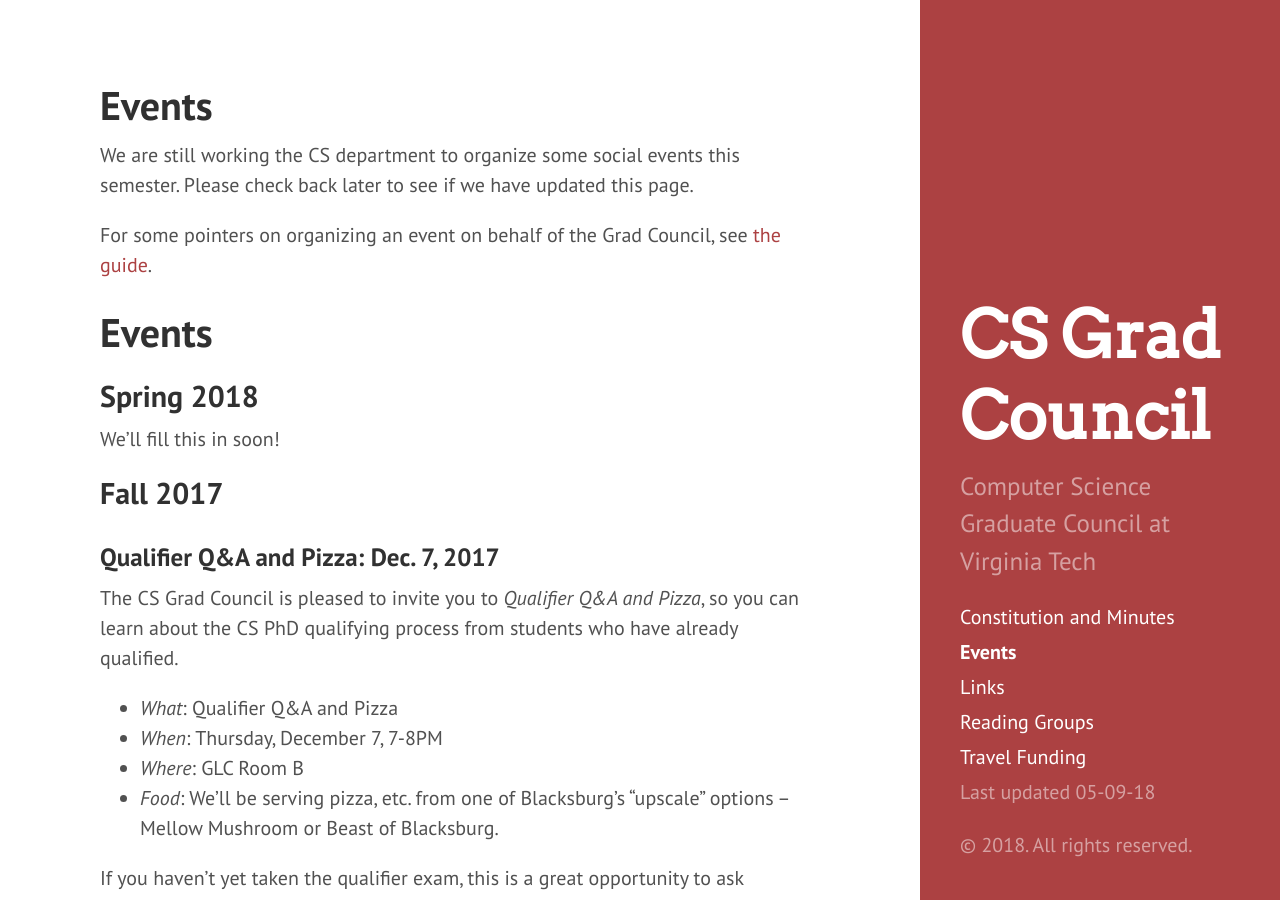
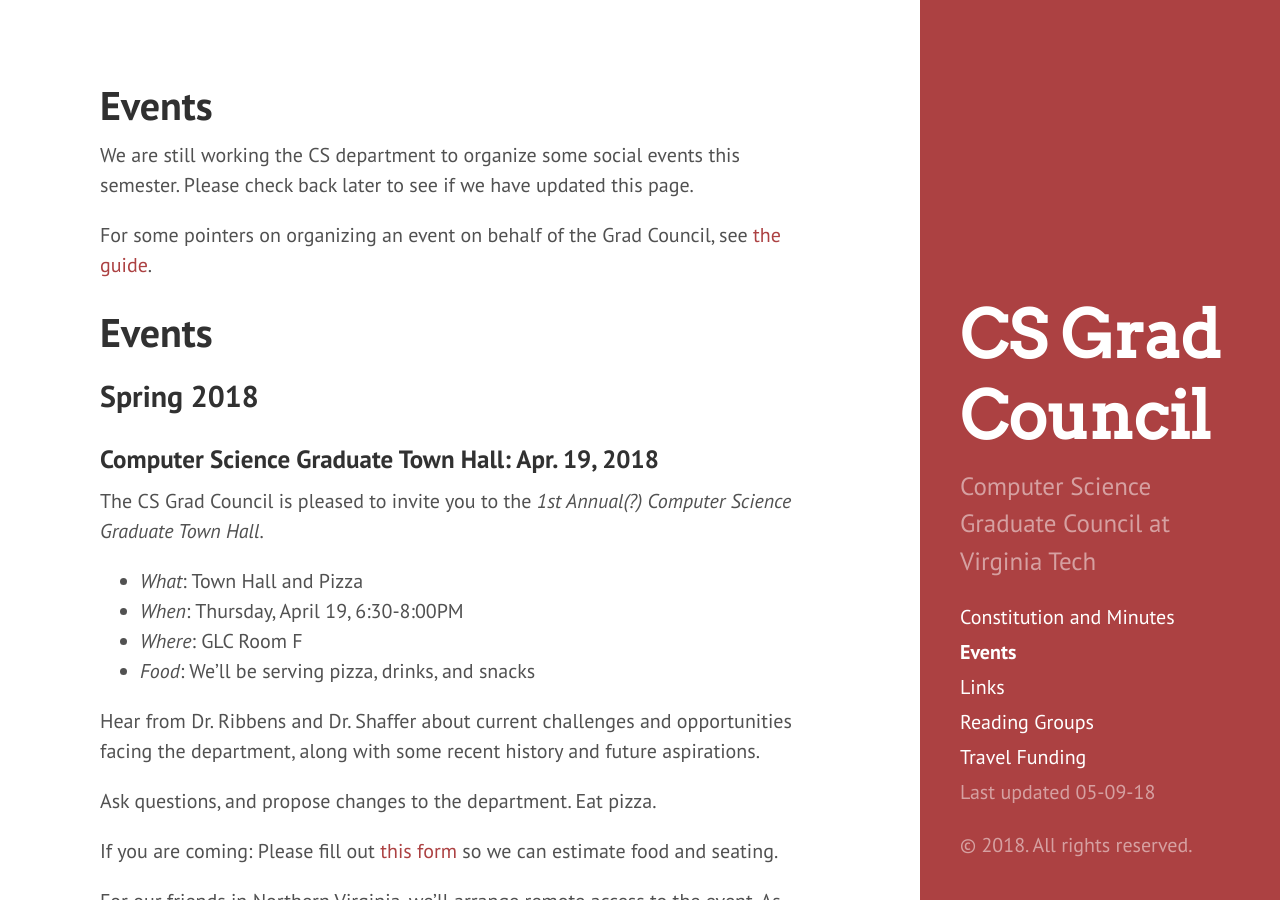
Before and after one commit to CSGraduateCouncil-VirginiaTech/csgc-website, a Jekyll site: the page built from csgc-jekyll-src/events.md, in a window 1280 px wide and 900 px high. Built offline with Jekyll 4.4.1, drawn with Linux system fonts in a browser that asks for light colours; some of the changed text lies outside the part shown.

Commit message:
Material about town hall.

```diff
--- a/csgc-jekyll-src/events.md
+++ b/csgc-jekyll-src/events.md
@@ -12,7 +12,23 @@
 
 ## Spring 2018
 
-We'll fill this in soon!
+### Computer Science Graduate Town Hall: Apr. 19, 2018
+
+The CS Grad Council is pleased to invite you to the *1st Annual(?) Computer Science Graduate Town Hall*.
+
+- *What*: Town Hall and Pizza
+- *When*: Thursday, April 19, 6:30-8:00PM
+- *Where*: GLC Room F
+- *Food*: We'll be serving pizza, drinks, and snacks
+
+
+Hear from Dr. Ribbens and Dr. Shaffer about current challenges and opportunities facing the department, along with some recent history and future aspirations.
+
+Ask questions, and propose changes to the department. Eat pizza.
+
+If you are coming: Please fill out [this form](https://goo.gl/forms/sbdfzk5aRyidxOdg1) so we can estimate food and seating.
+
+For our friends in Northern Virginia, we'll arrange remote access to the event. As always, no remote access to our pizza will be provided.
 
 ## Fall 2017
 
```
